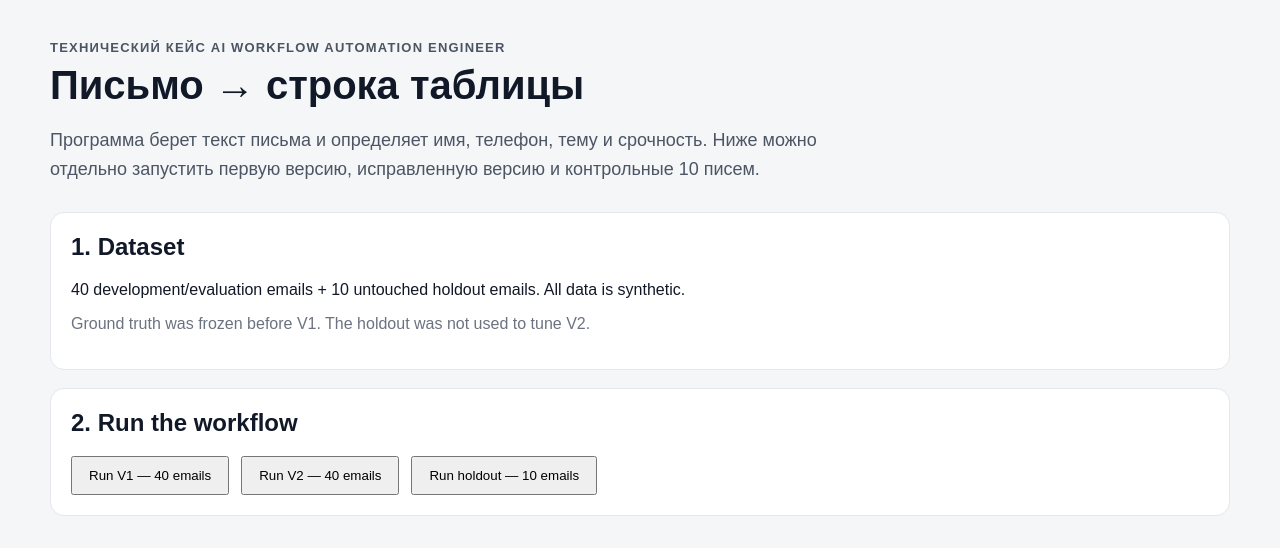
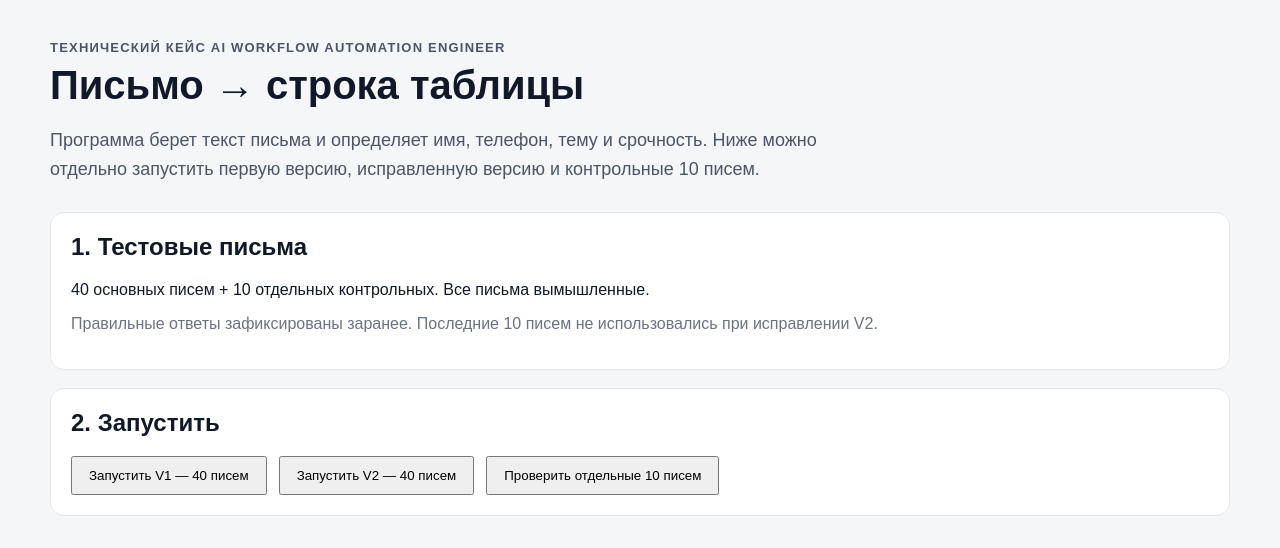
Before and after one commit to almaztt777/ai-email-workflow-case, a Next.js app: page / in a window 1280 px wide. Shown: the top 548 px of the page. Built offline with nearby package versions, Linux system fonts and the light colour scheme.

Commit message:
Перевести интерфейс демо на русский

```diff
--- a/components/WorkflowDemo.tsx
+++ b/components/WorkflowDemo.tsx
@@ -54,7 +54,13 @@ export default function WorkflowDemo() {
     const split = mode === "holdout" ? "holdout" : "train";
     const selected = (emails as EmailCase[]).filter((e) => e.split === split);
     setRows(selected.map(parser));
-    setLabel(mode === "v1" ? "V1 on 40 development emails" : mode === "v2" ? "V2 on 40 development emails" : "V2 on untouched 10-email holdout");
+    setLabel(
+      mode === "v1"
+        ? "V1: 40 основных писем"
+        : mode === "v2"
+          ? "V2: те же 40 писем после исправлений"
+          : "V2: отдельные 10 контрольных писем"
+    );
   }
 
   function downloadCsv() {
@@ -77,20 +83,20 @@ export default function WorkflowDemo() {
   return (
     <div style={{ display: "grid", gap: 18 }}>
       <section style={card}>
-        <h2 style={{ marginTop: 0 }}>1. Dataset</h2>
-        <p>40 development/evaluation emails + 10 untouched holdout emails. All data is synthetic.</p>
+        <h2 style={{ marginTop: 0 }}>1. Тестовые письма</h2>
+        <p>40 основных писем + 10 отдельных контрольных. Все письма вымышленные.</p>
         <p style={{ color: "#6b7280" }}>
-          Ground truth was frozen before V1. The holdout was not used to tune V2.
+          Правильные ответы зафиксированы заранее. Последние 10 писем не использовались при исправлении V2.
         </p>
       </section>
 
       <section style={card}>
-        <h2 style={{ marginTop: 0 }}>2. Run the workflow</h2>
+        <h2 style={{ marginTop: 0 }}>2. Запустить</h2>
         <div style={{ display: "flex", gap: 12, flexWrap: "wrap" }}>
-          <button onClick={() => run("v1")} style={{ padding: "10px 16px", cursor: "pointer" }}>Run V1 — 40 emails</button>
-          <button onClick={() => run("v2")} style={{ padding: "10px 16px", cursor: "pointer" }}>Run V2 — 40 emails</button>
-          <button onClick={() => run("holdout")} style={{ padding: "10px 16px", cursor: "pointer" }}>Run holdout — 10 emails</button>
-          {rows.length > 0 && <button onClick={downloadCsv} style={{ padding: "10px 16px", cursor: "pointer" }}>Download CSV</button>}
+          <button onClick={() => run("v1")} style={{ padding: "10px 16px", cursor: "pointer" }}>Запустить V1 — 40 писем</button>
+          <button onClick={() => run("v2")} style={{ padding: "10px 16px", cursor: "pointer" }}>Запустить V2 — 40 писем</button>
+          <button onClick={() => run("holdout")} style={{ padding: "10px 16px", cursor: "pointer" }}>Проверить отдельные 10 писем</button>
+          {rows.length > 0 && <button onClick={downloadCsv} style={{ padding: "10px 16px", cursor: "pointer" }}>Скачать CSV</button>}
         </div>
         {label && <p style={{ color: "#4b5563", marginBottom: 0 }}>{label}</p>}
       </section>
@@ -98,14 +104,14 @@ export default function WorkflowDemo() {
       {rows.length > 0 && (
         <>
           <section style={card}>
-            <h2 style={{ marginTop: 0 }}>3. Measured accuracy</h2>
+            <h2 style={{ marginTop: 0 }}>3. Точность</h2>
             <div style={{ display: "grid", gridTemplateColumns: "repeat(auto-fit,minmax(140px,1fr))", gap: 12 }}>
               {[
-                ["Name", metrics.name],
-                ["Phone", metrics.phone],
-                ["Topic", metrics.topic],
-                ["Urgency", metrics.urgency],
-                ["Full row", metrics.full],
+                ["Имя", metrics.name],
+                ["Телефон", metrics.phone],
+                ["Тема", metrics.topic],
+                ["Срочность", metrics.urgency],
+                ["Вся строка", metrics.full],
               ].map(([metric, value]) => (
                 <div key={String(metric)} style={{ background: "#f9fafb", padding: 16, borderRadius: 10 }}>
                   <div style={{ color: "#6b7280", fontSize: 13 }}>{metric}</div>
@@ -116,11 +122,11 @@ export default function WorkflowDemo() {
           </section>
 
           <section style={{ ...card, overflowX: "auto" }}>
-            <h2 style={{ marginTop: 0 }}>4. Output table</h2>
+            <h2 style={{ marginTop: 0 }}>4. Результат</h2>
             <table style={{ borderCollapse: "collapse", width: "100%", fontSize: 14 }}>
               <thead>
                 <tr>
-                  {["ID", "Name", "Phone", "Topic", "Urgency", "Reason"].map((h) => (
+                  {["ID", "Имя", "Телефон", "Тема", "Срочность", "Причина"].map((h) => (
                     <th key={h} style={{ textAlign: "left", borderBottom: "1px solid #d1d5db", padding: 8 }}>{h}</th>
                   ))}
                 </tr>
```
